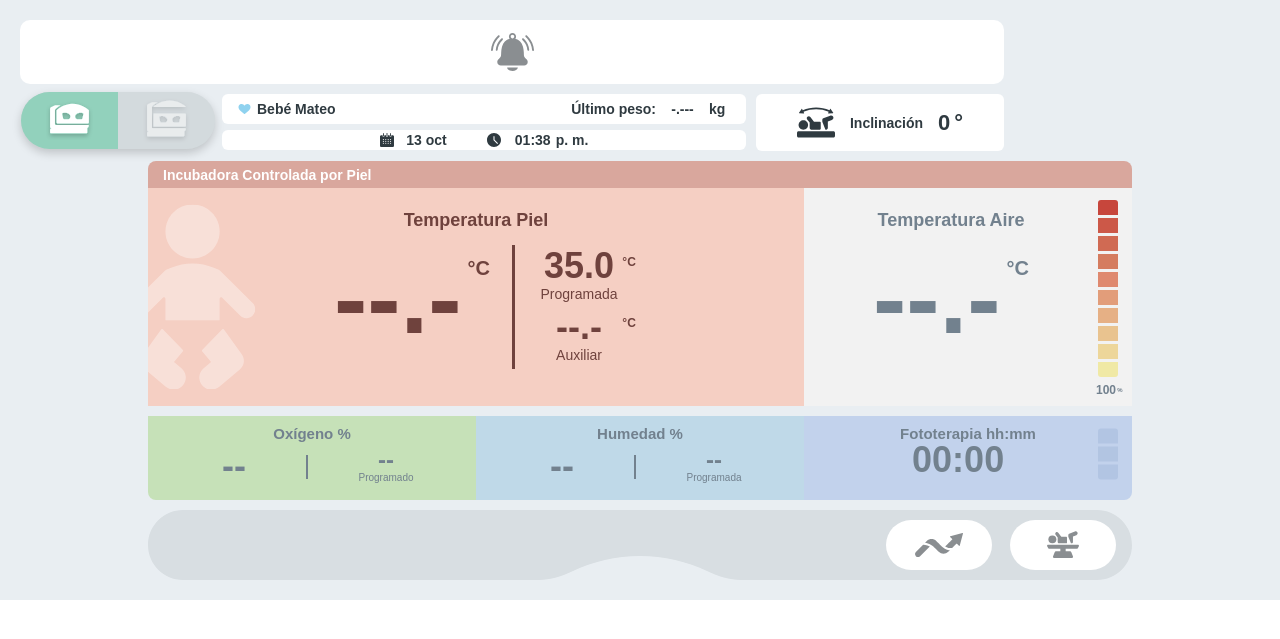
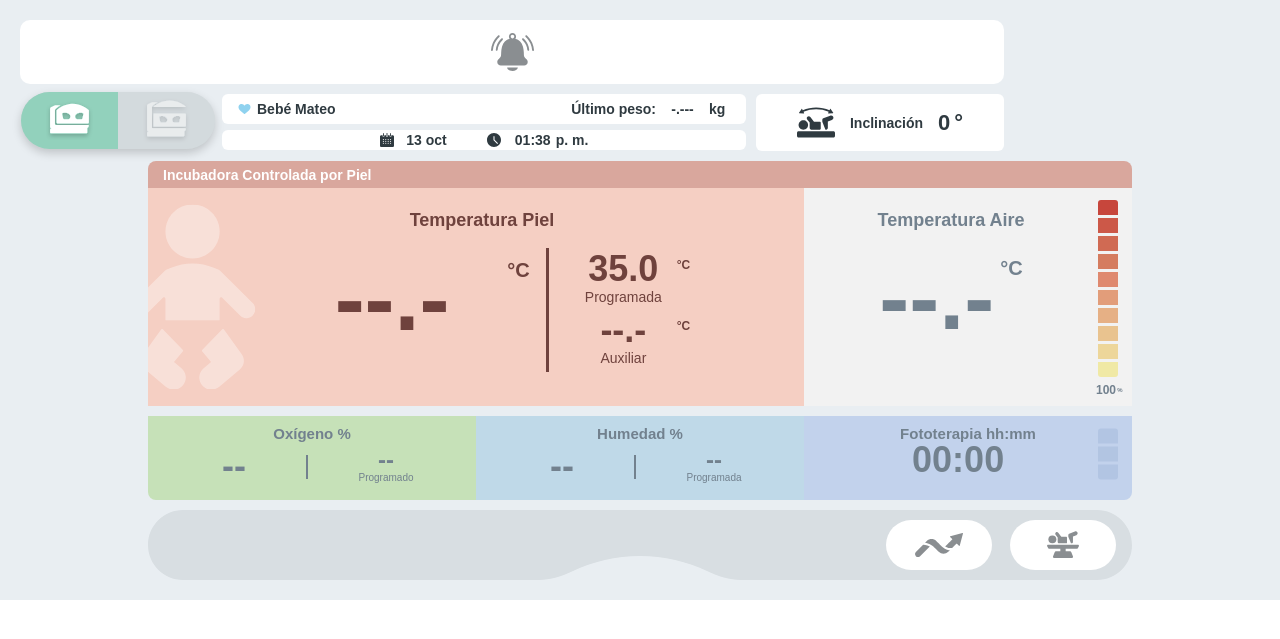
Before and after one commit to LESerrB/Torizon_Verdin, a Flask app: page / in a window 1280 px wide. Shown: the top 639 px of the page. Run offline with Flask 3, Linux system fonts and the light colour scheme.

Commit message:
Corrección bugs de interfaz

```diff
--- a/src/web/static/css/Home/style.css
+++ b/src/web/static/css/Home/style.css
@@ -588,21 +588,35 @@
   align-items: center;
   justify-content: center;
 
-  left: 0px;
-}
-.lbl-temp-aire.active { color: var(--colortexttaire); }
+  left: 35px;
+}
+.lbl-temp-aire.active {
+  color: var(--colortexttaire);
+  bottom: 17px;
+  left: 4px;
+}
 .lbl-temp-aire.clf.active { color: var(--colortextcalefactor); }
 .lbl-temp-aire.m-Aire {
   color: var(--colortexttaire);
   left: 75px;
 }
+.lbl-temp-aire.m-Piel { left: 0px; }
 .lbl-temp-aire.m-Manual {
   color: var(--colortextcalefactor);
   left: 75px;
 }
 .lbl-temp-aire.m-Manual.disabled { color: var(--colortextoinactivo); }
-.lbl-temp-piel.m-Piel { color: var(--colortexttpiel); }
-
+.lbl-temp-piel.m-Piel {
+  color: var(--colortexttpiel);
+  left: 95px;
+}
+.lbl-temp-piel.m-Aire { left: 40px; }
+.lbl-temp-piel.c-Modo {
+  color: var(--colortexttpiel);
+
+  bottom: 50px;
+  left: 0px;
+}
 .units-tempAire-Prin,
 .units-tempPiel-Prin {
   color: var(--colortextoinactivo);
@@ -617,10 +631,15 @@
   align-items: center;
   justify-content: flex-start;
 }
+.units-tempPiel-Prin { left: 215px; }
 .units-tempAire-Prin.m-Aire { color: var(--colortexttaire); }
 .units-tempAire-Prin.m-Manual { color: var(--colortextcalefactor); }
 .units-tempAire-Prin.m-Manual.disabled { color: var(--colortextoinactivo); }
-.units-tempPiel-Prin.m-Piel { color: var(--colortexttpiel); }
+.units-tempPiel-Prin.m-Piel {
+  color: var(--colortexttpiel);
+  top: 1px;
+  left: 220px;
+}
 
 /*################## Panel Izquierdo ##################*/
 .mp-prin-mc-tpiel {
@@ -663,36 +682,71 @@
   translate: 0 -50%;
   overflow: visible;
 }
+
 /* Contenedor Temperatura Piel Principal */
 .cont-vm-tpiel {
-  padding: 0px 40px 10px 40px;
-  display: flex;
-  flex-direction: row;
-  gap: 0px;
+  padding: 0 40px 10px;
+
+  display: flex;
+  flex-direction: row;
+  gap: 0;
   align-items: flex-start;
   justify-content: center;
   flex-shrink: 0;
+
   width: 656px;
   position: relative;
-}
-.cont-vm-tpiel.c-modo{
-  display: none;
-}
-.cont-vm-tpiel.m-Piel{
-  left: 75px;
-}
+
+  opacity: 1;
+  visibility: visible;
+  pointer-events: auto;
+
+  transition:
+    opacity var(--tiempo-difuminado, 500ms) ease,
+    visibility 0s linear 0s;
+}
+.cont-vm-tpiel.fade-hidden {
+  opacity: 0;
+  visibility: hidden;
+  pointer-events: none;
+
+  transition:
+    opacity var(--tiempo-difuminado, 500ms) ease,
+    visibility 0s linear var(--tiempo-difuminado, 500ms);
+}
+
+.cont-vm-tpiel.c-modo { display: none; }
+.cont-vm-tpiel.m-Piel { left: 50px; }
+
 .tpiel {
   padding: 10px;
-  display: flex;
-  flex-direction: row;
-  gap: 6px;
-  align-items: flex-start;
-  justify-content: center;
-  flex-shrink: 0;
-  position: relative;
-  left: -7px;
-}
-
+
+  display: grid;
+  grid-template-columns: 4ch 26px;
+  column-gap: 6px;
+  align-items: start;
+  justify-content: center;
+
+  width: calc(4ch + 32px);
+  flex: 0 0 auto;
+
+  position: relative;
+  right: 210px;
+  top: 37px;
+}
+#ti-vm-piel {
+  width: 4ch;
+  min-width: 4ch;
+
+  /* Todos los números ocupan el mismo ancho */
+  font-variant-numeric: tabular-nums;
+  font-feature-settings: "tnum" 1;
+
+  white-space: nowrap;
+  text-align: right;
+
+  display: block;
+}
 /*----------------------*/
 .line-01 {
   margin-top: -3px;
@@ -754,7 +808,7 @@
   color: var(--colortexttpiel);
 
   right: 0px;
-  left: 100px;
+  left: 110px;
   top: 9px;
   height: 15px;
 }
@@ -792,7 +846,8 @@
   flex-shrink: 0;
   width: 114px;
   position: relative;
-  right: -12px;
+  left: 30px;
+  top: 39px;
 }
 .tprogp {
   display: none;
@@ -806,7 +861,10 @@
   top: -7px;
   left: 10px;
 }
-.tprogp.m-Piel{ display: flex; }
+.tprogp.m-Piel{
+  display: flex;
+  left: 20px;
+}
 .vprogp {
   display: flex;
   flex-direction: column;
@@ -827,7 +885,7 @@
   flex-shrink: 0;
   position: relative;
   top: -7px;
-  left: 10px;
+  left: 20px;
 }
 .vaux {
   display: flex;
@@ -840,8 +898,8 @@
 
   position: relative;
 
-  top: 110px;
-  right: 175px;
+  top: 146px;
+  right: 247px;
 }
 .vaux.m-Piel {
   flex-direction: column;
@@ -849,6 +907,10 @@
   top: 0px;
   right: 0px;
 }
+.vaux.m-Aire{
+  top: 104px;
+  right: 185px;
+}
 /* Contenedor cambio de modo t. Aire -> t. Piel */
 .pop-mp-prin-mc-tpiel {
   display: none;
@@ -861,11 +923,6 @@
     opacity var(--tiempo-difuminado, 350ms) ease,
     visibility 0s linear var(--tiempo-difuminado, 350ms);
 }
-
-/*
- * c-modo coloca el panel en pantalla.
- * Inicialmente permanece transparente.
- */
 .pop-mp-prin-mc-tpiel.c-modo {
   display: flex;
   flex-direction: column;
@@ -878,8 +935,6 @@
   position: relative;
   overflow: hidden;
 }
-
-/* Estado completamente visible */
 .pop-mp-prin-mc-tpiel.c-modo.is-visible {
   opacity: 1;
   visibility: visible;
--- a/src/web/static/css/vars.css
+++ b/src/web/static/css/vars.css
@@ -9,7 +9,7 @@
   --textencabezado-font-style: normal;
 
   --numtempprin-font-family: Inter-Bold, sans-serif;
-  --numtempprin-font-size: 100px;
+  --numtempprin-font-size: 90px;
   --numtempprin-line-height: 80px;
   --numtempprin-font-weight: 700;
   --numtempprin-font-style: normal;
--- a/src/web/templates/home.html
+++ b/src/web/templates/home.html
@@ -127,9 +127,9 @@
           <div id="pnl-modoBebe" class="mp-prin-mc-tpiel active">
             <img class="icon-tpiel" src="../static/icon/Home/icon-piel0.svg" />
 
-            <div class="lbl-temp-piel m-Piel">Temperatura Piel</div>
+            <div class="cont-vm-tpiel">
+              <div class="lbl-temp-piel m-Piel">Temperatura Piel</div>
 
-            <div class="cont-vm-tpiel">
               <div class="tpiel">
                 <div id="ti-vm-piel" class="txt-Temps m-Piel">36.5</div>
                 <div class="units-tempPiel-Prin m-Piel">°C</div>
@@ -160,6 +160,7 @@
 
             <!-- Panel de cambio de modo -->
             <div class="pop-mp-prin-mc-tpiel">
+              <div class="lbl-temp-piel c-Modo"> Cambiar a Modo Piel </div>
               <div class="cont-icons-cmodop">
                 <img id="chngIcon" class="icon-md-tp-ta" src="../static/icon/Home/cambio_Modo/CONT_ICONS_CMODOP.svg"/>
               </div>
```
Also changed, not shown: README.md, src/web/static/js/ui_Incubadora.js (line endings or trailing spaces).
